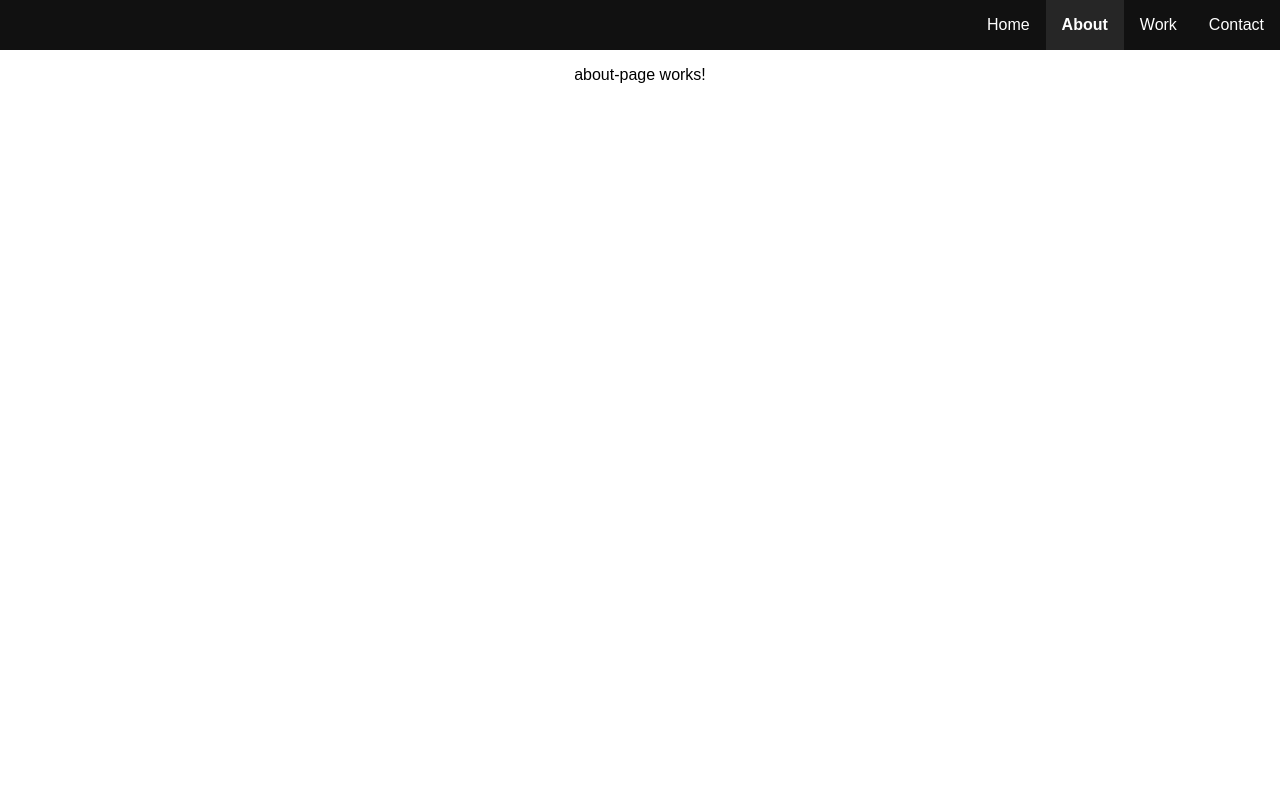
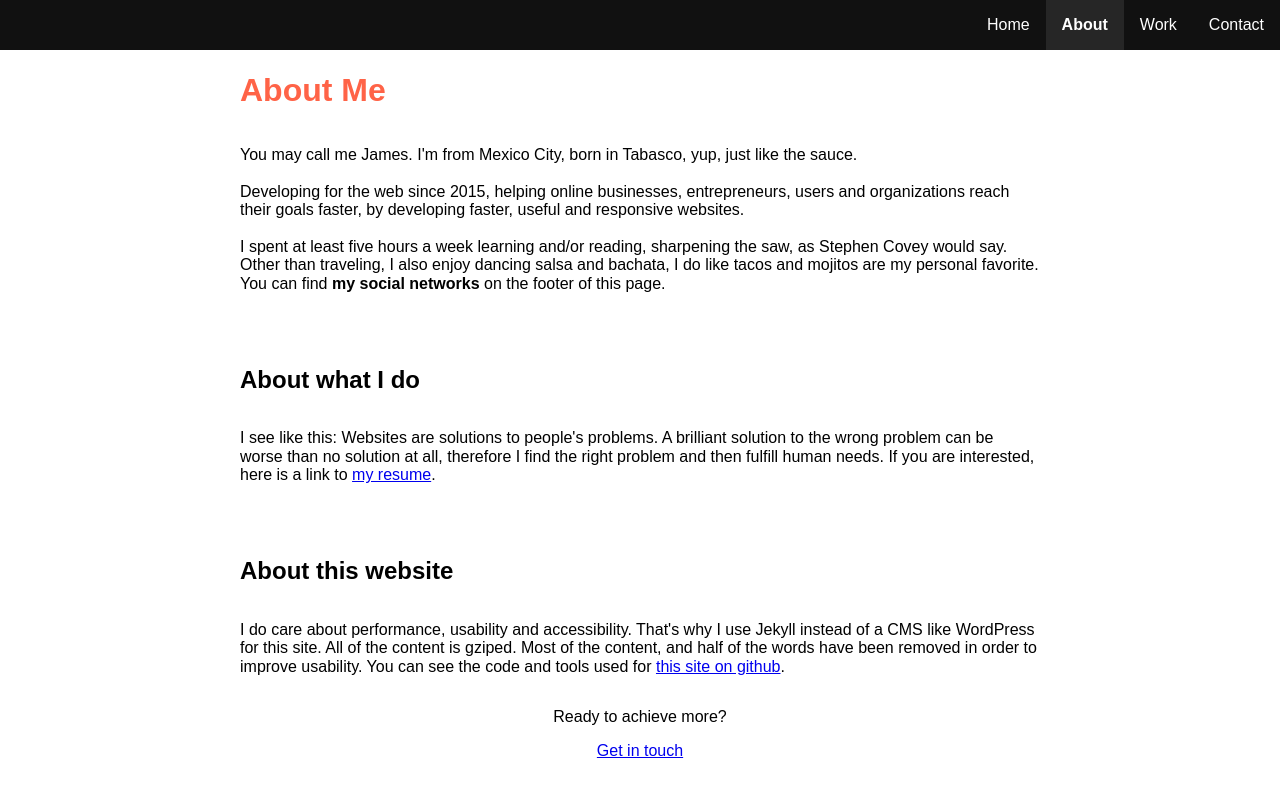
Before and after one commit to papaponmx/angular.riosjaime.com, an Angular app: page /about in a window 1280 px wide. Shown: the top 794 px of the page. Built offline with nearby package versions, Linux system fonts and the light colour scheme.

Commit message:
Added about-page component

```diff
--- a/src/app/about-page/about-page.component.html
+++ b/src/app/about-page/about-page.component.html
@@ -1,3 +1,38 @@
-<p>
-  about-page works!
-</p>
+<div class="container-text">
+  <h1>About Me</h1>
+
+  <p>You may call me James. I'm from Mexico City, born in Tabasco, yup, just like the sauce.
+    <br>
+    <br> Developing for the web since 2015, helping online businesses, entrepreneurs, users and organizations reach their
+    goals faster, by developing faster, useful and responsive websites.
+    <br>
+    <br> I spent at least five hours a week learning and/or reading, sharpening the saw, as Stephen Covey would say. Other
+    than traveling, I also enjoy dancing salsa and bachata, I do like tacos and mojitos are my personal favorite. You can
+    find <strong>my social networks</strong> on the footer of this page.
+  </p>
+  <br>
+  <br>
+
+  <h2>About what I do</h2>
+  <p>I see like this: Websites are solutions to people's problems. A brilliant solution to the wrong problem can be worse than
+    no solution at all, therefore I find the right problem and then fulfill human needs. If you are interested, here is a
+    link to
+    <a href="https://docs.google.com/document/d/1bKqVbohnl_aCA1EHmIoE0xgsX-679TPOSjP5Pi5irTo/edit?usp=sharing">my resume</a>.
+    <br>
+    <br>
+    <br>
+    <h2>About this website</h2>
+
+    <p>I do care about performance, usability and accessibility. That's why I use Jekyll instead of a CMS like WordPress for
+      this site. All of the content is gziped. Most of the content, and half of the words have been removed in order to improve
+      usability. You can see the code and tools used for <a href="https://github.com/papaponmx/blog.riosjaime.com/blob/master/README.md">this site on github</a>.
+
+    </p>
+
+    <div class="call-to-action flex-column-center">
+
+      <p class="question">Ready to achieve more?</p>
+      <a href="#" class="btn__touch btn__hire-me">Get in touch</a>
+    </div>
+
+</div>
--- a/src/assets/scss/base.scss
+++ b/src/assets/scss/base.scss
@@ -4,6 +4,17 @@
   min-width: 95vh;
 
 }
+
+.container-text{
+  max-width: 800px;
+  min-width: 95vh;
+
+
+  display: flex;
+  flex-direction: column;
+  justify-content: center;
+}
+
 
 .main {
   max-width: 100%;
--- a/src/assets/scss/fonts.scss
+++ b/src/assets/scss/fonts.scss
@@ -0,0 +1,24 @@
+
+/*
+ * Variables
+ */
+$spacing-unit: 24px;
+$base-font: sans-serif;
+
+/*
+ * Headers
+ */
+
+
+
+
+
+/*
+ * .container-text Headers
+ */
+
+.container-text > h1 {
+  color: tomato;
+  //margin-top: 48px;
+
+}
```
Also changed, not shown: src/app/contact-page/contact-page.component.html (line endings or trailing spaces), 1 other file (tests, documents, lock files or other folders).
